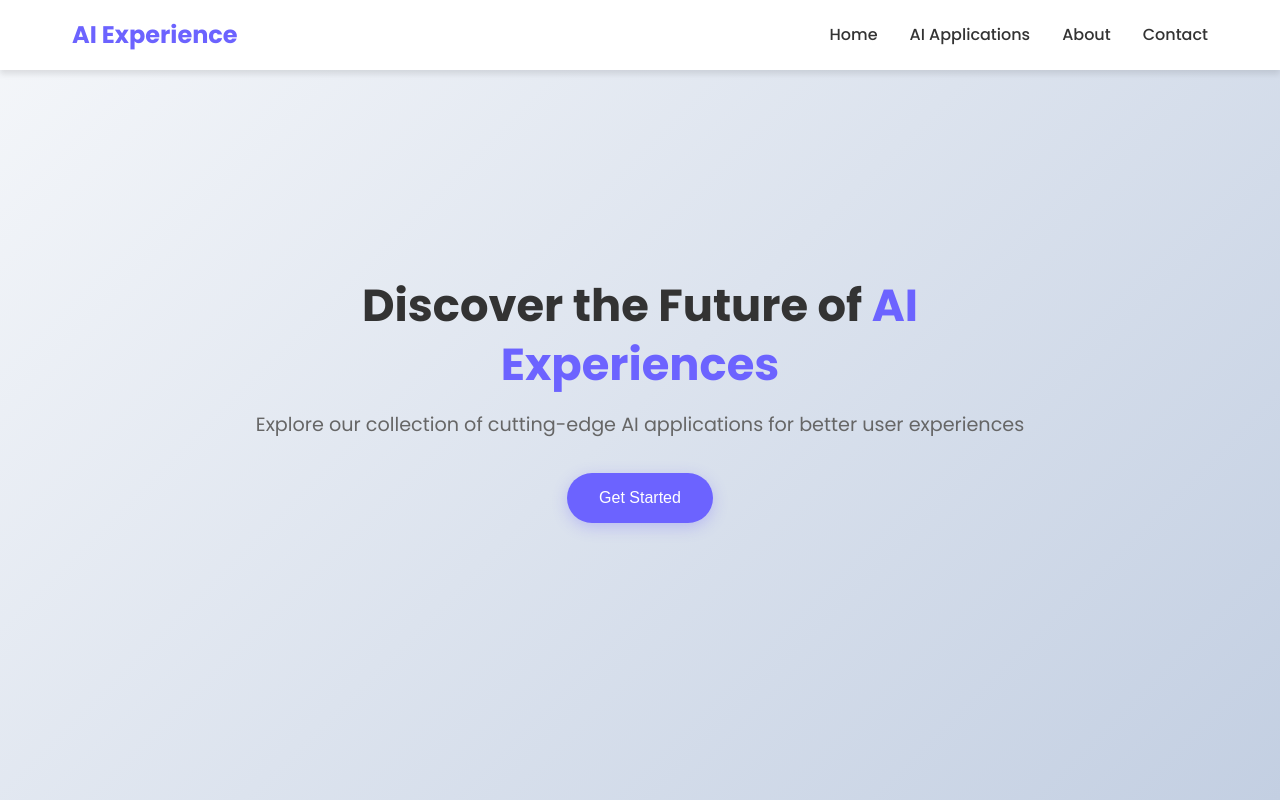
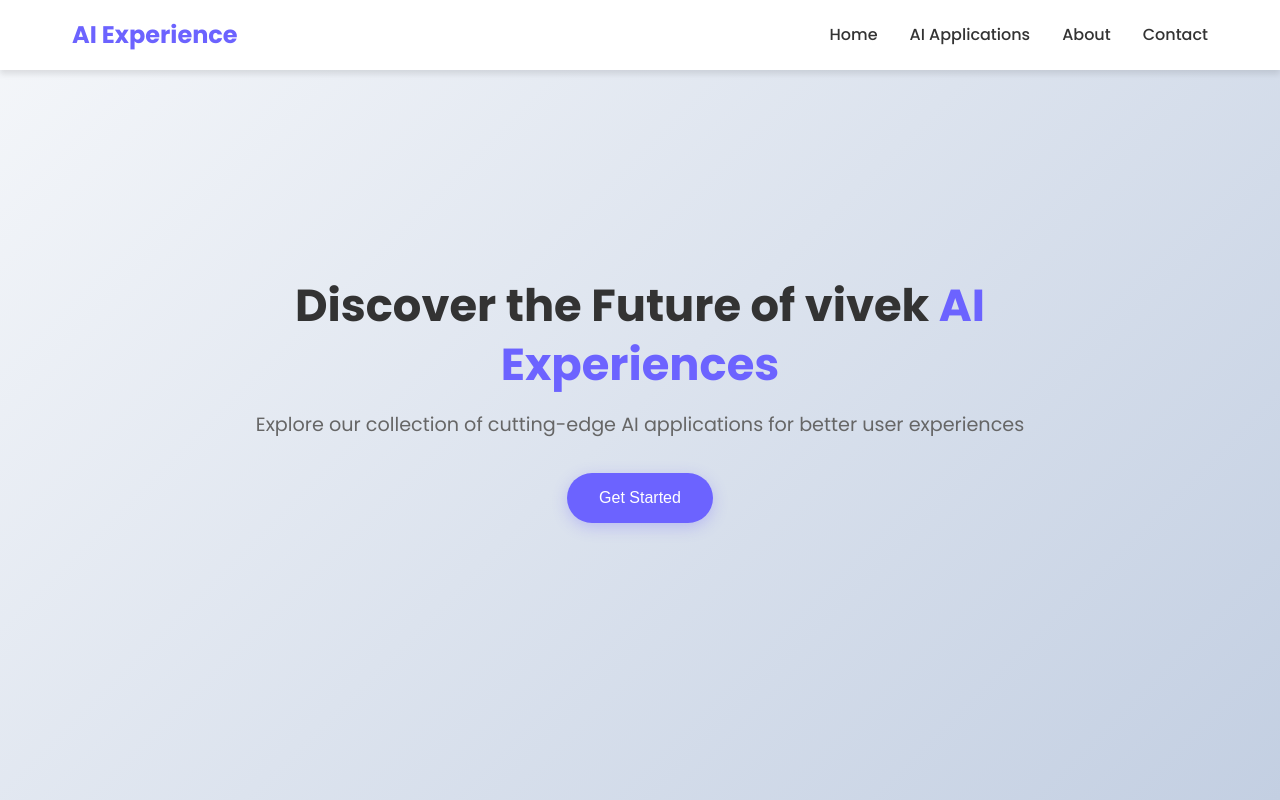
Before and after one commit to techivivek/AI-Experience, a plain HTML site: page AIExperienceApp/index.html in a window 1280 px wide. Shown: the top 800 px of the page. Drawn offline with Linux system fonts and the light colour scheme.

Commit message:
Update index.html

```diff
--- a/AIExperienceApp/index.html
+++ b/AIExperienceApp/index.html
@@ -25,7 +25,7 @@
 
     <section id="home" class="hero">
         <div class="hero-content">
-            <h1>Discover the Future of <span class="highlight">AI Experiences</span></h1>
+            <h1>Discover the Future of vivek <span class="highlight">AI Experiences</span></h1>
             <p>Explore our collection of cutting-edge AI applications for better user experiences</p>
             <button class="cta-button">Get Started</button>
         </div>
@@ -94,4 +94,5 @@
 
     <script src="script.js"></script>
 </body>
+
 </html>
```
